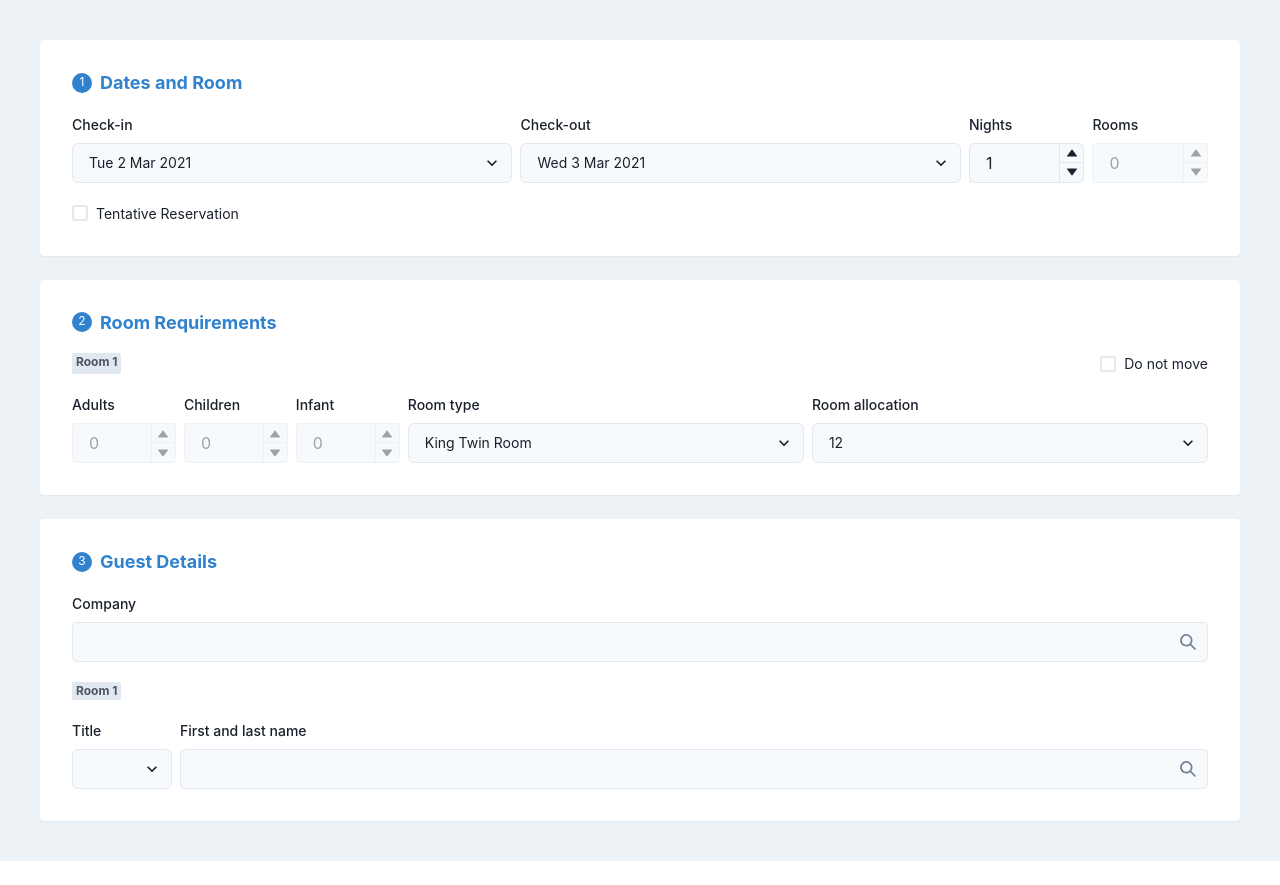
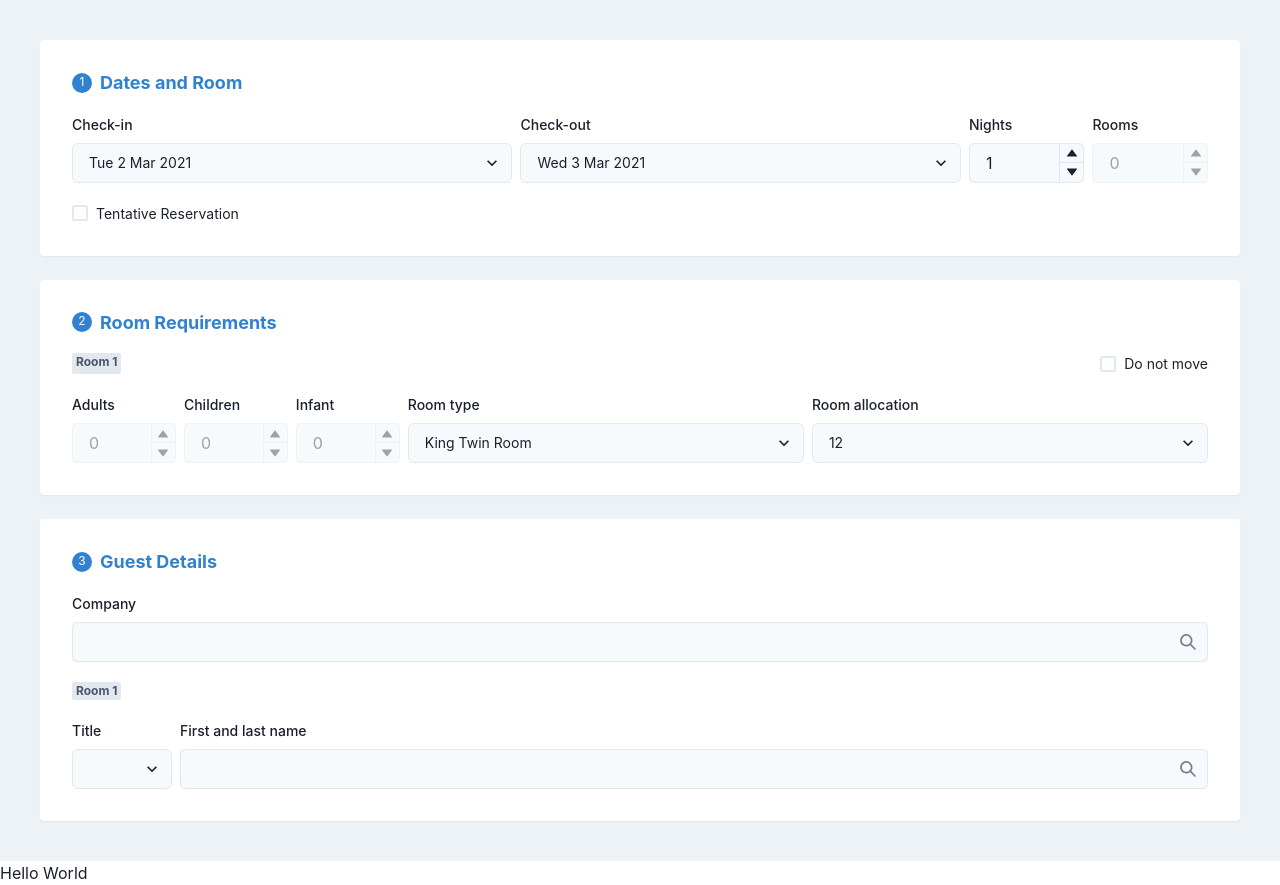
Before and after one commit to N-Nikolaev/socialpinpoint-tech-test, a React (Vite) app: page / in a window 1280 px wide. Before the commit the page ends 861 px from the top, so only its background shows below. Built offline with nearby package versions, Linux system fonts and the light colour scheme.

Commit message:
Add Taskbar component

```diff
--- a/src/App.tsx
+++ b/src/App.tsx
@@ -3,6 +3,7 @@ import { Checkbox } from '@chakra-ui/checkbox'
 import { FormControl, FormLabel } from '@chakra-ui/form-control'
 import { InputGroup, Input, InputRightElement } from '@chakra-ui/input'
 import {
+  Box,
   Flex,
   HStack,
   Spacer,
@@ -12,6 +13,7 @@ import { NumberInput, NumberInputField, NumberInputStepper, NumberIncrementStepp
 import { Select } from '@chakra-ui/select'
 import React, { useState } from 'react'
 import InputCard from './components/InputCard/InputCard'
+import Taskbar from './components/Taskbar/Taskbar'
 
 
 interface InputCardData {
@@ -119,7 +121,8 @@ const App: React.FC = () => {
   })
 
   return (
-    <Flex minH='100vh' background='gray.100' p={10}>
+    <>
+    <Flex background='gray.100' p={10}>
       <Stack spacing={6}>
 
         <InputCard number={inputCardData[0].cardNumber} title={inputCardData[0].cardTitle}>
@@ -443,7 +446,13 @@ const App: React.FC = () => {
         </InputCard>
 
       </Stack>
+
     </Flex>
+
+    <Box>
+      <Taskbar />
+    </Box>
+    </>
   )
 }
 
--- /dev/null
+++ b/src/components/Taskbar/Taskbar.tsx
@@ -0,0 +1,11 @@
+import React from 'react'
+
+const Taskbar: React.FC = () => {
+    return (
+        <div>
+            Hello World
+        </div>
+    )
+}
+
+export default Taskbar
```
